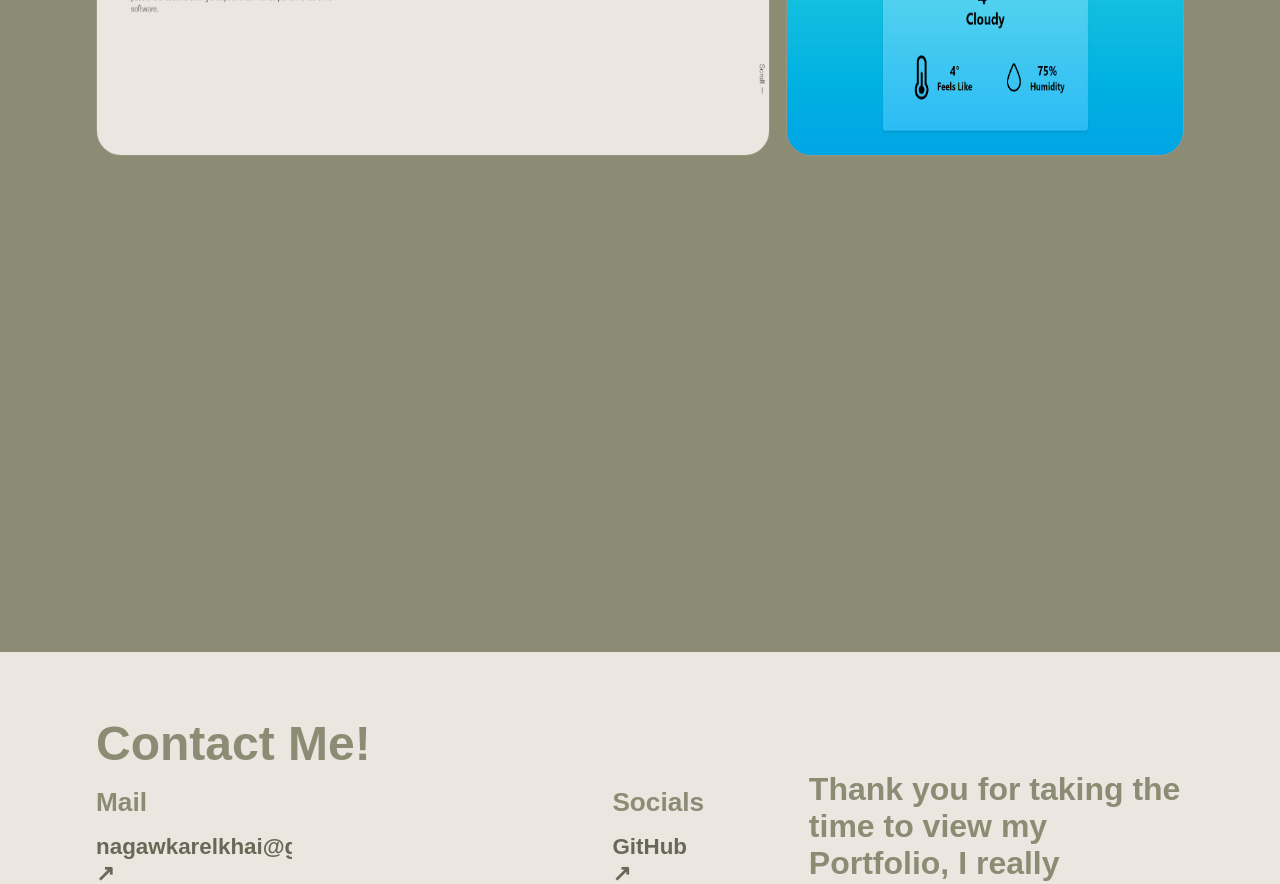
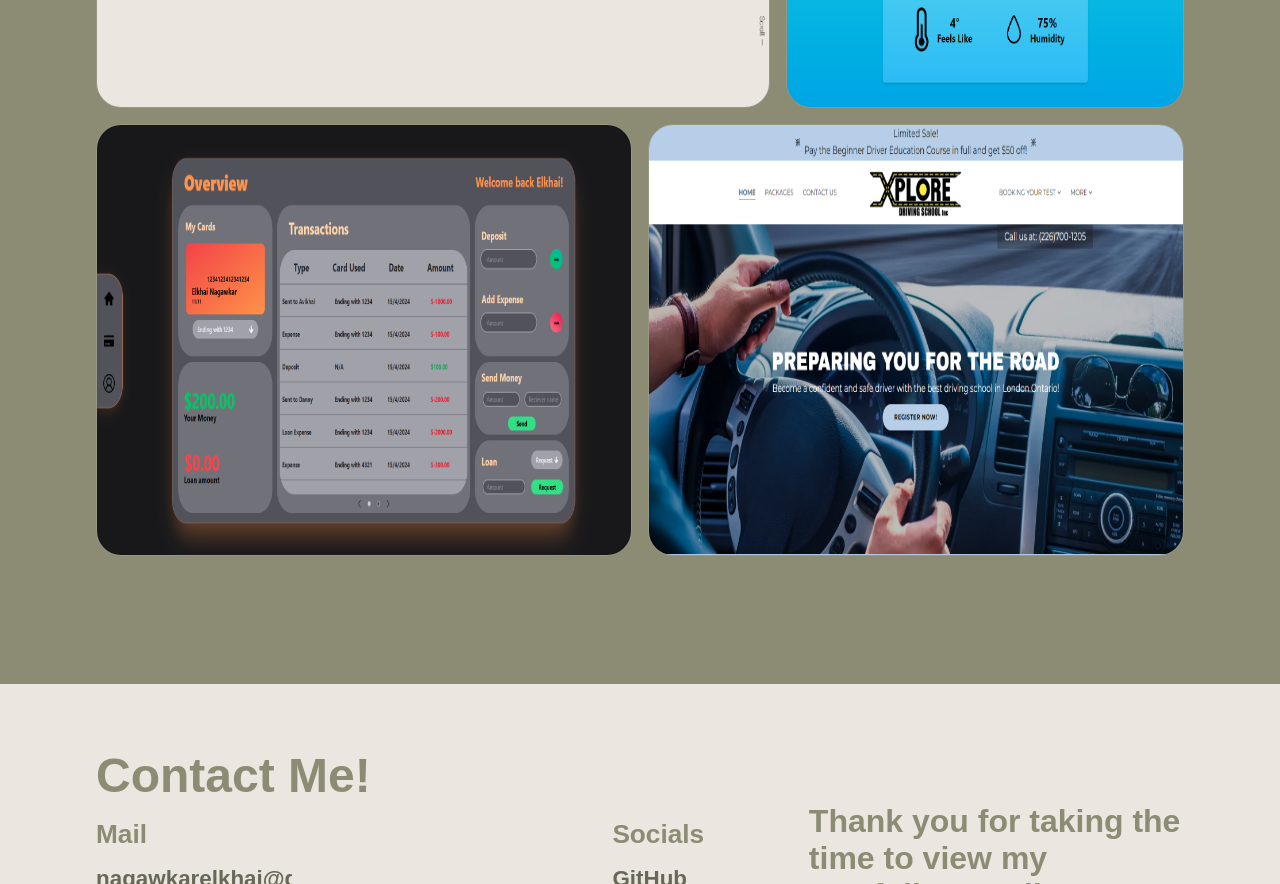
Before and after one commit to ElkhaiNagawkar/Elkhai-Nagawkar-Portfolio, a React (Create React App) app in the folder elkhai-nagawkar-portfolio-app/: page / in a window 1280 px wide. Shown: the part 2560-3444 px from the top of the page. Built offline with nearby package versions, Linux system fonts and the light colour scheme; a web font is replaced by a local one.

Commit message:
Commit #21
Added new Projects to project section

```diff
--- a/elkhai-nagawkar-portfolio-app/src/App.js
+++ b/elkhai-nagawkar-portfolio-app/src/App.js
@@ -72,6 +72,7 @@ export default function App() {
       cursor.style.top = e.clientY + "px";
     }
   });
+
   return (
     <div className="body">
       <div
--- a/elkhai-nagawkar-portfolio-app/src/HelperComponents/NameSvg.js
+++ b/elkhai-nagawkar-portfolio-app/src/HelperComponents/NameSvg.js
@@ -21,8 +21,6 @@ export default function Name(props) {
     name?.classList.add("name--fade");
     name?.classList.remove("light--glow--animation");
   }
-
-  console.log();
 
   return (
     <svg
--- a/elkhai-nagawkar-portfolio-app/src/HelperComponents/ProjectBox.js
+++ b/elkhai-nagawkar-portfolio-app/src/HelperComponents/ProjectBox.js
@@ -12,7 +12,7 @@ export default function ProjectBox(props) {
             <h4>{props.resources}</h4>
           </div>
         </div>
-        <div className="test"></div>
+        <div className="hover--box"></div>
       </div>
     </div>
   );
--- a/elkhai-nagawkar-portfolio-app/src/Sections/Projects.js
+++ b/elkhai-nagawkar-portfolio-app/src/Sections/Projects.js
@@ -77,7 +77,28 @@ export default function Projects(props) {
             projectImg="WeatherApp.png"
             title="Weather App"
             descrition="This is the first project where I used Tailwind CSS to style all elements. This project taught me how to use the Fetch API with React in contrast to vanilla Javascript. It also taught me how to recieve data from the fetch request convert it from a JSON and display or use the data retrived to make another fetch request."
-            resources="HTML • CSS • Javascript • React • Git • GitHub"
+            resources="HTML • Tailwind CSS • Javascript • React • Git • GitHub"
+          />
+        </div>
+        <div
+          className={`all--projects ${inView ? "third--project--anim" : ""}`}
+        >
+          <ProjectBox
+            projectImg="BankApp.png"
+            title="Bank App"
+            descrition="With this project I wanted to see how far I could push myself with how much I have learned about Javascript and React. This app tries to replicate a bank app by letting you create/delete an account, add bank cards, make deposits, add expenses, sending money to other accounts, and requesting/paying off loans. This project further aided me in understanding how session storage, and object arrays work."
+            resources="HTML • Tailwind CSS • Javascript • React • Git • GitHub"
+          />
+        </div>
+
+        <div
+          className={`all--projects ${inView ? "fourth--project--anim" : ""}`}
+        >
+          <ProjectBox
+            projectImg="XploreDrivingProject.png"
+            title="Xplore Driving School Website"
+            descrition="This is website I created for my family business. I created this website with the help of GoDaddy Website Builder software. Although this website was not coded by me I gained experience and knowledge of how website building softwares work. Furthermore, I needed to conduct research on SEO to make the website index higher on Google."
+            resources="GoDaddy Website Builder"
           />
         </div>
       </div>
--- a/elkhai-nagawkar-portfolio-app/src/Sections/Toolbox.js
+++ b/elkhai-nagawkar-portfolio-app/src/Sections/Toolbox.js
@@ -14,11 +14,6 @@ export default function Toolbox(props) {
       .querySelector(".main--toolbox")
       ?.classList.add("dark--mode--primary--section");
 
-    document
-      .querySelectorAll(".toolbox--programming--hadear")
-      .forEach((element) => {
-        element?.classList.add("dark--mode--seondary");
-      });
     document.querySelectorAll(".box").forEach((element) => {
       element?.classList.add("dark--mode--box");
     });
@@ -30,7 +25,7 @@ export default function Toolbox(props) {
       .querySelector(".main--toolbox")
       ?.classList.remove("dark--mode--primary--section");
     document
-      .querySelectorAll(".toolbox--programming--hadear")
+      .querySelectorAll(".toolbox--programming--header")
       .forEach((element) => {
         element?.classList.remove("dark--mode--seondary");
       });
@@ -47,9 +42,9 @@ export default function Toolbox(props) {
       <div className="programming--div">
         <div className="toolbox--container">
           <h1
-            className={`toolbox--programming--hadear ${
+            className={`toolbox--programming--header ${
               inView ? "toolbox--prog--animation" : ""
-            }`}
+            } ${props.theme === "dark" ? "dark--mode--seondary" : ""}`}
           >
             Programming languages
           </h1>
@@ -71,9 +66,9 @@ export default function Toolbox(props) {
         </div>
         <div className="toolbox--container">
           <h1
-            className={`toolbox--programming--hadear ${
+            className={`toolbox--programming--header ${
               inView ? "toolbox--framework--animation" : ""
-            }`}
+            } ${props.theme === "dark" ? "dark--mode--seondary" : ""}`}
           >
             Frameworks
           </h1>
@@ -90,9 +85,9 @@ export default function Toolbox(props) {
         </div>
         <div className="toolbox--container">
           <h1
-            className={`toolbox--programming--hadear ${
+            className={`toolbox--programming--header ${
               VersionInView ? "toolbox--prog--animation" : ""
-            }`}
+            } ${props.theme === "dark" ? "dark--mode--seondary" : ""}`}
           >
             Version Control
           </h1>
@@ -108,14 +103,16 @@ export default function Toolbox(props) {
         </div>
         <div className="toolbox--container">
           <h1
-            className={`toolbox--programming--hadear ${
+            className={`toolbox--programming--header ${
               VersionInView ? "toolbox--familiar--animation" : ""
-            }`}
+            } ${props.theme === "dark" ? "dark--mode--seondary" : ""}`}
           >
             Some Familiarity
           </h1>
           <div
-            className={`skills ${VersionInView ? "familiar--animation" : ""}`}
+            className={`skills ${VersionInView ? "familiar--animation" : ""} ${
+              props.theme === "dark" ? "dark--mode--seondary" : ""
+            }`}
             ref={VersionRef}
           >
             <Box skill="C#" />
--- a/elkhai-nagawkar-portfolio-app/src/index.css
+++ b/elkhai-nagawkar-portfolio-app/src/index.css
@@ -485,6 +485,7 @@
 .main--toolbox {
   padding: 4rem 6rem;
   transition: 1s ease-out;
+  color: #8c8c75;
 }
 
 .programming--div {
@@ -495,17 +496,16 @@
   height: 650px;
 }
 
-.toolbox--programming--hadear {
+.toolbox--programming--header {
   font-family: "General Sans", sans-serif;
   font-size: 3rem;
-  color: #8c8c75;
   letter-spacing: -1px;
   padding-left: 0.5rem;
   width: auto;
   opacity: 0;
 }
 
-.toolbox--programming--hadear:nth-child(4) {
+.toolbox--programming--header:nth-child(4) {
   padding-right: 30rem;
 }
 
@@ -575,7 +575,7 @@
 
 .projects--section {
   background-color: #8c8c75;
-  padding: 4rem 6rem;
+  padding: 4rem 6rem 8rem 6rem;
   transition: 1s ease-out;
 }
 
@@ -595,7 +595,7 @@
 }
 
 .projects {
-  margin-top: 5rem;
+  margin-top: 2rem;
   display: grid;
   grid-template-columns: repeat(8, 1fr);
   grid-template-rows: repeat(4, 200px);
@@ -623,6 +623,16 @@
   grid-column: 6 / 9;
 }
 
+.all--projects:nth-child(3) {
+  grid-row: 3 / 6;
+  grid-column: 1 / 5;
+}
+
+.all--projects:nth-child(4) {
+  grid-row: 3 / 6;
+  grid-column: 5 / 9;
+}
+
 .projectImg {
   width: 100%;
   height: 100%;
@@ -644,7 +654,7 @@
   opacity: 1;
 }
 
-.test {
+.hover--box {
   border: 3px solid white;
   border-radius: 25px;
   width: 100%;
@@ -652,9 +662,10 @@
   top: 0;
   position: absolute;
   transition: 0.5s ease-out;
+  z-index: 10;
 }
 
-.test:hover {
+.hover--box:hover {
   scale: 0.9;
 }
 
@@ -692,7 +703,15 @@
 }
 
 .second--project--anim {
-  animation: bottom-slide-blur 1s forwards ease-out 1.5s;
+  animation: bottom-slide-blur 1s forwards ease-out 1.3s;
+}
+
+.third--project--anim {
+  animation: bottom-slide-blur 1s forwards ease-out 1.6s;
+}
+
+.fourth--project--anim {
+  animation: bottom-slide-blur 1s forwards ease-out 1.9s;
 }
 
 .contact--section {
@@ -1031,7 +1050,7 @@
     padding: 1rem 0.5rem 1rem 0.5rem;
   }
 
-  .toolbox--programming--hadear {
+  .toolbox--programming--header {
     font-size: 2rem;
     display: block;
     padding-bottom: 1rem;
@@ -1054,7 +1073,7 @@
   }
 
   .projects--section {
-    padding: 2rem 1rem 1rem 1rem;
+    padding: 2rem 1rem 4rem 1rem;
   }
 
   .projects--header {
@@ -1062,32 +1081,49 @@
   }
 
   .projects {
-    grid-template-columns: repeat(1, 1fr);
-    grid-template-rows: repeat(auto-fill, 1fr);
-  }
-
-  .all--projects:nth-child(1) {
-    grid-row: 1 / 2;
-    grid-column: 1 / 2;
-  }
-  .all--projects:nth-child(2) {
-    grid-row: 2 / 3;
-    grid-column: 1 / 2;
+    display: flex;
+    flex-direction: column;
   }
 
   .projectImg {
     max-width: auto;
-    max-height: auto;
+    max-height: 250px;
+    height: 215px;
   }
 
-  .project--description,
-  .resources--used,
-  .project--title {
-    display: none;
+  .project {
+    display: flex;
+    flex-direction: column;
   }
 
-  .project--title--div:hover {
-    opacity: 0;
+  .project--title--div {
+    position: relative;
+    padding: 0;
+    opacity: 1;
+    background: transparent;
+    height: auto;
+    padding-left: 0.3rem;
+    display: block;
+  }
+
+  .project--title {
+    padding: 0;
+    padding-top: 1rem;
+  }
+
+  .project--description {
+    padding: 0;
+    padding-top: 0.5rem;
+    width: 25rem;
+  }
+
+  .resources--used {
+    padding: 0;
+    padding-top: 0.8rem;
+  }
+
+  .hover--box {
+    display: none;
   }
 
   .contact--section {
@@ -1138,7 +1174,7 @@
     overflow: visible;
   }
 
-  .toolbox--programming--hadear {
+  .toolbox--programming--header {
     font-size: 2.2rem;
   }
 
```
Also changed, not shown: elkhai-nagawkar-portfolio-app/public/imgs/BankApp.png (added), elkhai-nagawkar-portfolio-app/public/imgs/XploreDrivingProject.png (added).
